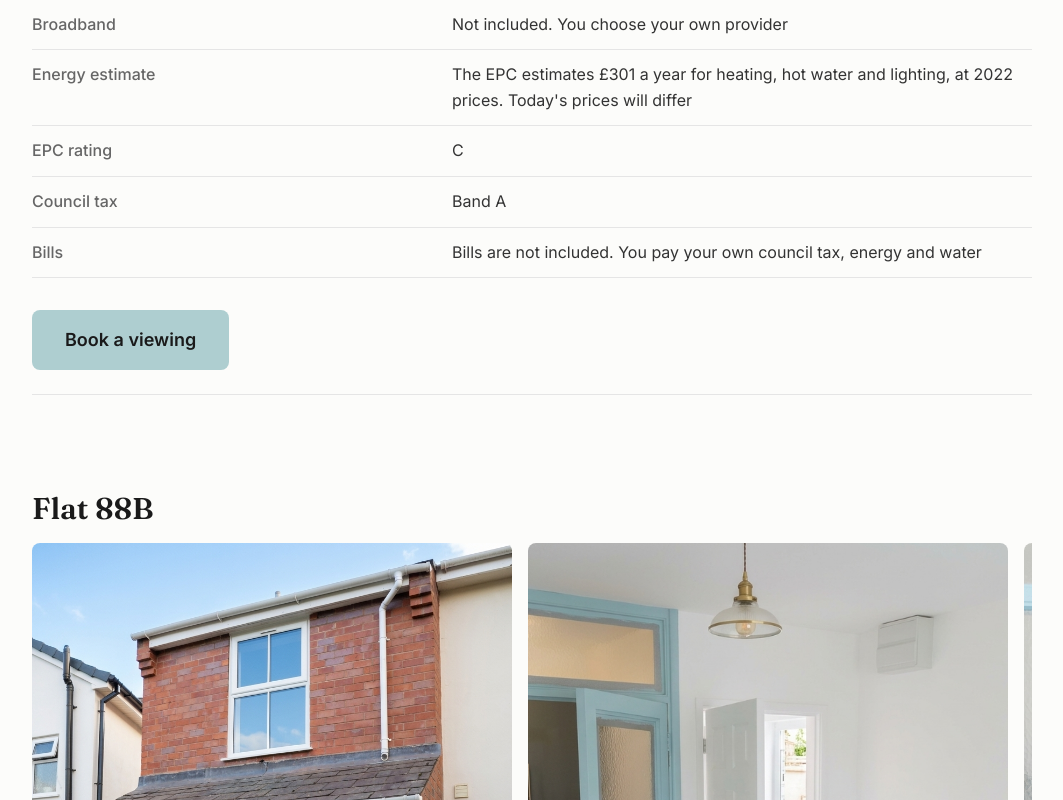
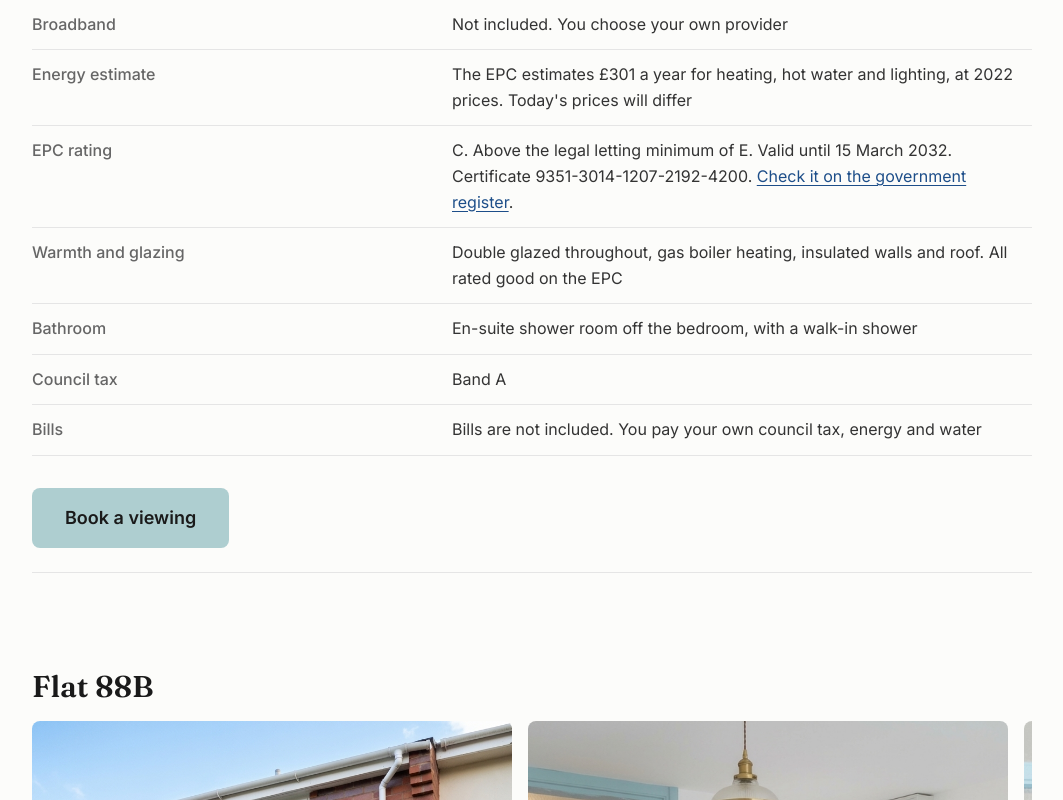
Before and after one commit to Carelli-prop/carelli-properties, a Next.js app: page /apartments in a window 1280 px wide. Shown: the part 1720-2520 px from the top of the page, without its empty margins (108-1171 px from the left). Built offline with nearby package versions, Linux system fonts and the light colour scheme; no server answers.

Commit message:
Update ui.tsx

```diff
--- a/components/ui.tsx
+++ b/components/ui.tsx
@@ -139,7 +139,24 @@ export function FactsTable({ apartment }: { apartment: Apartment }) {
           <td>
             {apartment.epc}
             {apartment.epcNote ? `. ${apartment.epcNote}` : ""}
+            {`. Above the legal letting minimum of E. Valid until ${apartment.epcValidUntil}. Certificate ${apartment.epcCertificate}. `}
+            <a
+              href={apartment.epcRegisterUrl}
+              target="_blank"
+              rel="noopener noreferrer"
+            >
+              Check it on the government register
+            </a>
+            .
           </td>
+        </tr>
+        <tr>
+          <th scope="row">Warmth and glazing</th>
+          <td>{apartment.warmth}</td>
+        </tr>
+        <tr>
+          <th scope="row">Bathroom</th>
+          <td>{apartment.bathroom}</td>
         </tr>
         <tr>
           <th scope="row">Council tax</th>
```
